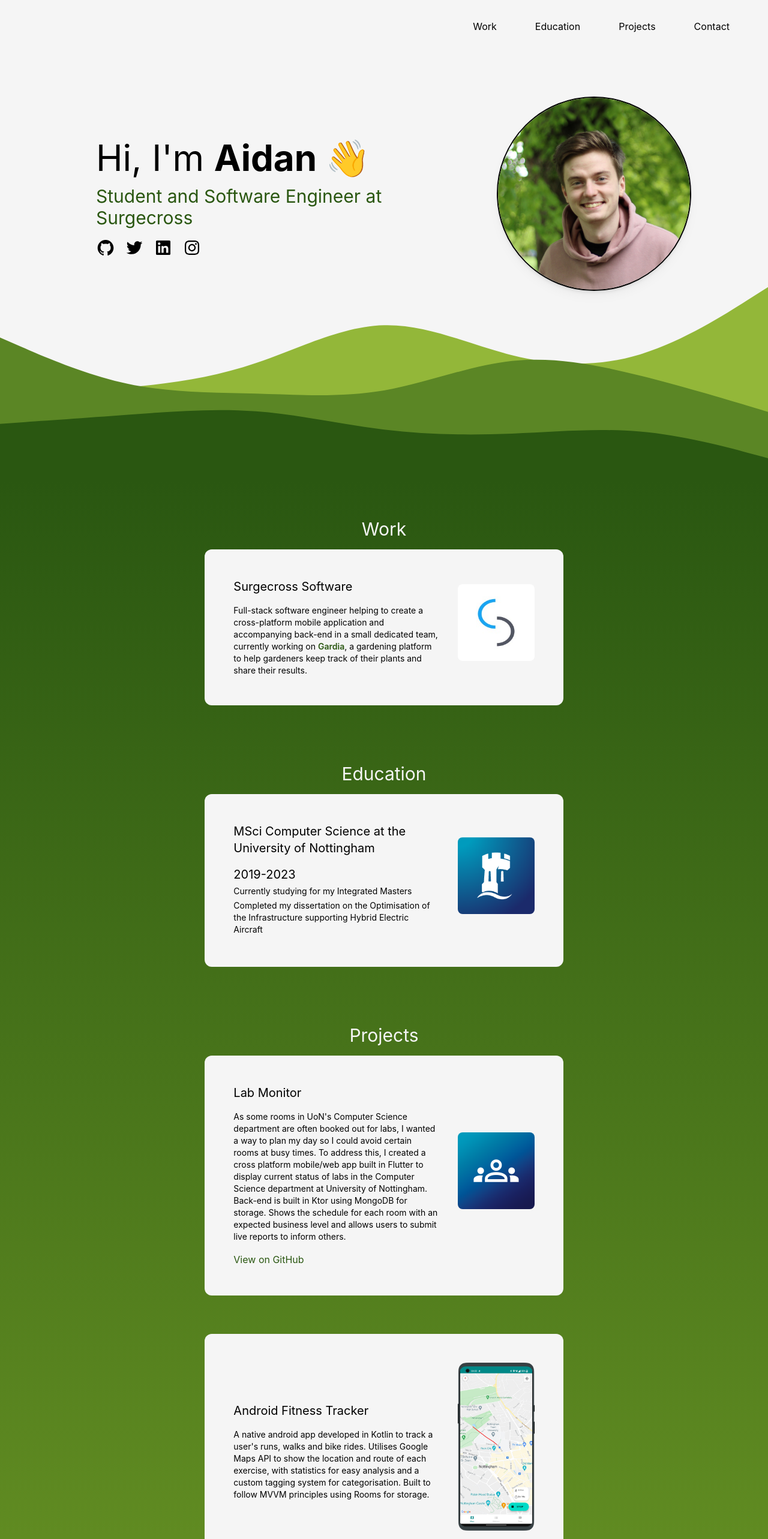
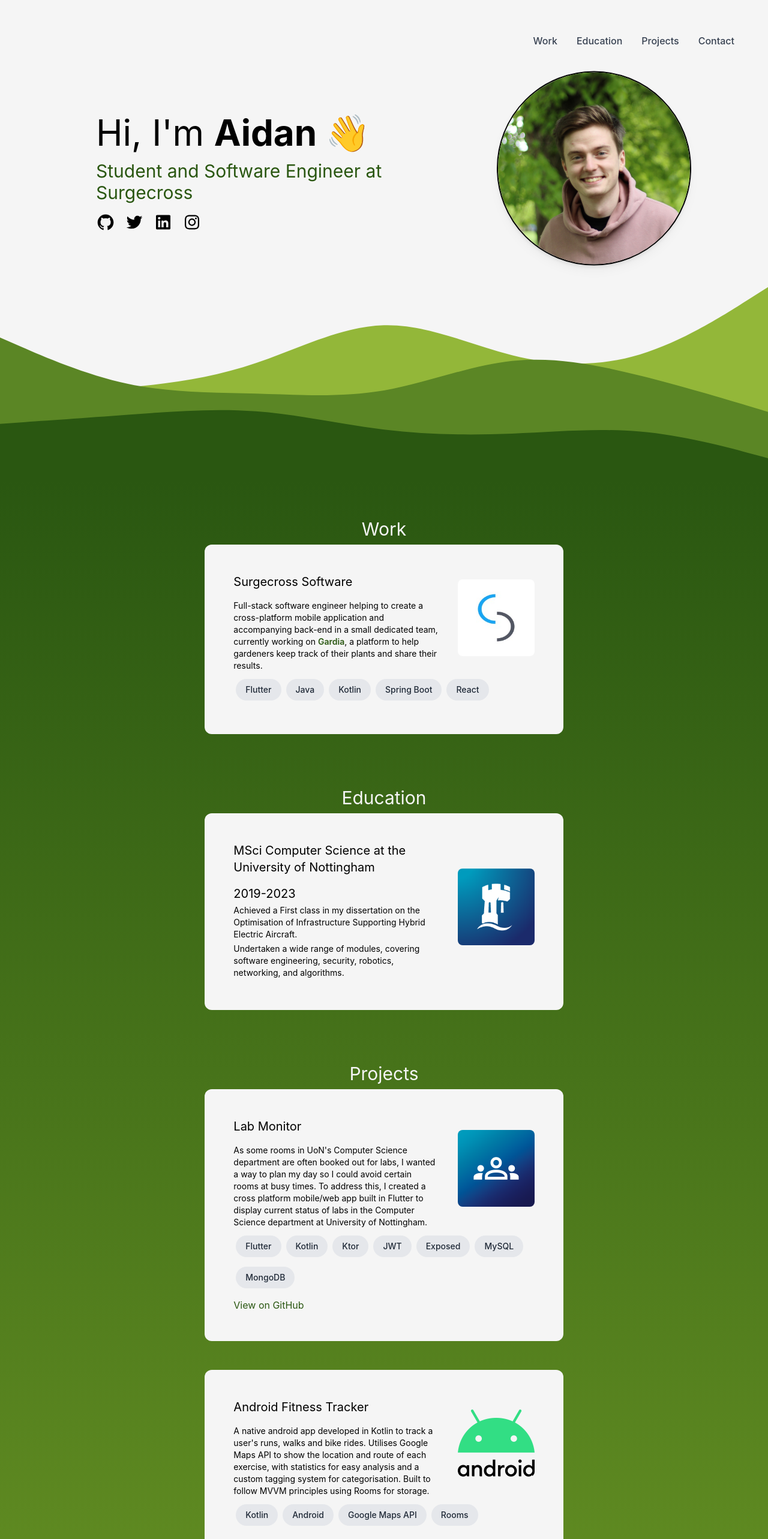
Before and after one commit to aidandagnall/aidandagnall.github.io, a React (Create React App) app: page / in a window 1280 px wide. Shown: the top 2566 px of the page at 60% size. Built offline with nearby package versions, Linux system fonts and the light colour scheme; the HTML template or start-up script is replaced by a standard one.

Commit message:
Add new navbar and pills

```diff
--- a/package.json
+++ b/package.json
@@ -6,6 +6,8 @@
     "@testing-library/jest-dom": "^5.16.4",
     "@testing-library/react": "^13.2.0",
     "@testing-library/user-event": "^13.5.0",
+    "flowbite": "^1.5.3",
+    "flowbite-react": "^0.1.11",
     "react": "^18.1.0",
     "react-dom": "^18.1.0",
     "react-router-dom": "^6.3.0",
--- a/src/components/NavBar.jsx
+++ b/src/components/NavBar.jsx
@@ -2,13 +2,31 @@ import '../App.css';
 
 function NavBar(props) {
     return (
-        <div className="flex flex-row sm:justify-end justify-center space-evenly space-x-16 py-8 px-16">
-            <a href='#work'>Work</a>
-            <a href='#education'>Education</a>
-            <a href='#projects'>Projects</a>
-            <a href='#contact'>Contact</a>
-        </div>
-    )
+    <nav class="border-gray-200 px-2 sm:px-4 py-2.5 rounded dark:bg-gray-900 z-50">
+    <div class="flex flex-wrap justify-end items-end mx-auto">
+    <button data-collapse-toggle="navbar-default" type="button" class="inline-flex items-center p-2 ml-3 text-sm text-gray-500 rounded-lg md:hidden hover:bg-gray-100 focus:outline-none focus:ring-2 focus:ring-gray-200 dark:text-gray-400 dark:hover:bg-gray-700 dark:focus:ring-gray-600" aria-controls="navbar-default" aria-expanded="false">
+      <span class="sr-only">Open main menu</span>
+      <svg class="w-6 h-6" aria-hidden="true" fill="currentColor" viewBox="0 0 20 20" xmlns="http://www.w3.org/2000/svg"><path fill-rule="evenodd" d="M3 5a1 1 0 011-1h12a1 1 0 110 2H4a1 1 0 01-1-1zM3 10a1 1 0 011-1h12a1 1 0 110 2H4a1 1 0 01-1-1zM3 15a1 1 0 011-1h12a1 1 0 110 2H4a1 1 0 01-1-1z" clip-rule="evenodd"></path></svg>
+    </button>
+    <div class="hidden absolute top-10 left-10 right-10 w-auto md:block md:w-auto" id="navbar-default">
+      <ul class="flex flex-col p-4 mt-4 mb-4 rounded-lg bg-white md:bg-transparent md:flex-row justify-end md:space-x-8 md:mt-0 font-medium md:border-0 dark:bg-gray-800 md:dark:bg-gray-900 dark:border-gray-700">
+        <li>
+          <a href="#work" class="block py-2 pr-4 pl-3 text-gray-700 rounded md:bg-transparent md:p-0 dark:text-white">Work</a>
+        </li>
+        <li>
+          <a href="#education" class="block py-2 pr-4 pl-3 text-gray-700 rounded md:hover:bg-transparent md:border-0 md:p-0 dark:text-gray-400 md:dark:hover:text-white dark:hover:bg-gray-700 dark:hover:text-white md:dark:hover:bg-transparent">Education</a>
+        </li>
+        <li>
+          <a href="#projects" class="block py-2 pr-4 pl-3 text-gray-700 rounded md:hover:bg-transparent md:border-0 md:p-0 dark:text-gray-400 md:dark:hover:text-white dark:hover:bg-gray-700 dark:hover:text-white md:dark:hover:bg-transparent">Projects</a>
+        </li>
+        <li>
+          <a href="#contact" class="block py-2 pr-4 pl-3 text-gray-700 rounded md:hover:bg-transparent md:border-0 md:p-0 dark:text-gray-400 md:dark:hover:text-white dark:hover:bg-gray-700 dark:hover:text-white md:dark:hover:bg-transparent">Contact</a>
+        </li>
+      </ul>
+    </div>
+  </div>
+</nav>
+)
 }
 
 export default NavBar
--- a/src/components/ProjectCard.jsx
+++ b/src/components/ProjectCard.jsx
@@ -1,13 +1,12 @@
 function ProjectCard(props) {
     return (
-        <div className="bg-bg md:mx-32 sm:mx-12 mx-4 my-8 rounded-xl md:p-12 p-8">
+        <div className="bg-bg md:mx-32 sm:mx-12 mx-6 my-6 rounded-xl md:p-12 p-8">
             <div className="flex flex-col justify-center">
 
                 <div className="flex sm:flex-row flex-col sm:justify-between justify-center sm:space-x-8 w-full">
                     <div className="flex flex-col space-y-4 my-auto">
                         <p className="text-xl sm:text-left text-center">{props.title}</p>
                         <p className="text-sm sm:text-left text-center">{props.description}</p>
-                        <ProjectLink link={props.link} />
                     </div>
                     <div className="flex shrink-0 my-auto justify-center sm:order-last order-first">
                         <img
@@ -17,15 +16,31 @@ function ProjectCard(props) {
                             />
                     </div>
                 </div>
+                <ProjectTags tags={props.tags} />
+                <ProjectLink link={props.link} />
             </div>
         </div>
     )
 }
 
+function ProjectTags(props) {
+    if (props.tags) {
+        return <div className="flex flex-row flex-wrap mt-1 justify-center sm:justify-start">
+            {props.tags.map((tag) =>
+                <div class="px-4 py-2 bg-gray-200 hover:bg-gray-300 text-gray-800 text-sm font-medium rounded-full mx-1 my-2">
+                    <p>
+                        {tag}
+                    </p>
+                </div>
+            )}
+        </div>
+    }
+}
+
 function ProjectLink(props) {
     if (props.link) {
         return (
-            <a href={props.link} className="sm:text-left text-center text-primary mt-4">
+            <a href={props.link} className="sm:text-left text-center text-primary mt-2">
                 View on GitHub
             </a>
         )
--- a/src/pages/Home.jsx
+++ b/src/pages/Home.jsx
@@ -4,7 +4,7 @@ import Contact from '../components/Contact';
 import Hero from '../components/Hero'
 import NavBar from '../components/NavBar';
 import ProjectCard from '../components/ProjectCard';
-import FitnessAppScreen from '../res/fitness_app_screen.png'
+import Android from '../res/android-icon.png'
 import SurgecrossIcon from '../res/surgecross.jpg'
 import LabMonitorIcon from '../res/app-logo.png'
 import NottinghamIcon from '../res/nottingham_cropped.png'
@@ -16,7 +16,7 @@ function Home(props) {
             <div className="flex flex-col relative bg-bg">
                 <div className="relative flex flex-col sm:h-screen h-min">
 
-                    <NavBar className='bg-bg absolute z-30 top-0 inset-x-0'/>
+                    <NavBar/>
                     <Parallax translateY={[-35, 40]} className='z-0 pointer-events-none'>
                         <Hero />
                     </Parallax>
@@ -28,8 +28,9 @@ function Home(props) {
                     <p className='text-3xl text-bg mx-auto -mb-4'>Work</p>
                     <ProjectCard
                         title="Surgecross Software"
-                        description={["Full-stack software engineer helping to create a cross-platform mobile application and accompanying back-end in a small dedicated team, currently working on ", <a className='text-primary font-semibold' href='https://gardia-app.com'>Gardia</a>, ", a gardening platform to help gardeners keep track of their plants and share their results."]}
+                        description={["Full-stack software engineer helping to create a cross-platform mobile application and accompanying back-end in a small dedicated team, currently working on ", <a className='text-primary font-semibold' href='https://gardia-app.com'>Gardia</a>, ", a platform to help gardeners keep track of their plants and share their results."]}
                         img={SurgecrossIcon}
+                        tags={['Flutter', 'Java', 'Kotlin', 'Spring Boot', 'React']}
                     />
                 </div>
                 <div id="education" className='flex flex-col pt-16 3xl:w-1/2 xl:w-2/3 lg:w-5/6 lg:mx-auto'>
@@ -38,8 +39,8 @@ function Home(props) {
                         title={[<span className='nowrap'>MSci Computer Science</span>, " at the ", <span className='nowrap'>University of Nottingham</span>]}
                         description={[
                             <p className='text-xl'>2019-2023</p>,
-                            <p className='my-1'>Currently studying for my Integrated Masters</p>,
-                            <p className='my-1'>Completed my dissertation on the Optimisation of the Infrastructure supporting Hybrid Electric Aircraft</p>,
+                            <p className='my-1'>Achieved a First class in my dissertation on the Optimisation of Infrastructure Supporting Hybrid Electric Aircraft.</p>,
+                            <p className='my-1'>Undertaken a wide range of modules, covering software engineering, security, robotics, networking, and algorithms.</p>,
                             ]}
                         img={NottinghamIcon}
                     />
@@ -48,22 +49,25 @@ function Home(props) {
                     <p className='text-3xl text-bg mx-auto -mb-4'>Projects</p>
                     <ProjectCard
                         title="Lab Monitor"
-                        description="As some rooms in UoN's Computer Science department are often booked out for labs, I wanted a way to plan my day so I could avoid certain rooms at busy times.
-                        To address this, I created a cross platform mobile/web app built in Flutter to display current status of labs in
-                        the Computer Science department at University of Nottingham. Back-end is built in Ktor using
-                        MongoDB for storage. Shows the schedule for each room with an expected business level and allows users
-                        to submit live reports to inform others."
+
+                        description="As some rooms in UoN's Computer Science department are often booked out for labs, I
+                        wanted a way to plan my day so I could avoid certain rooms at busy times.  To address this, I
+                        created a cross platform mobile/web app built in Flutter to display current status of labs in
+                        the Computer Science department at University of Nottingham."
+
                         img={LabMonitorIcon}
                         img_styling='rounded-3xl'
                         link='https://github.com/aidandagnall/lab_monitor_client'
+                        tags={['Flutter', 'Kotlin', 'Ktor', 'JWT', 'Exposed', 'MySQL', 'MongoDB']}
                     />
                     <ProjectCard
                         title='Android Fitness Tracker'
                         description="A native android app developed in Kotlin to track a user's runs, walks and bike rides.
                         Utilises Google Maps API to show the location and route of each exercise, with statistics for easy analysis and a custom
                         tagging system for categorisation. Built to follow MVVM principles using Rooms for storage."
-                        img={FitnessAppScreen}
+                        img={Android}
                         img_styling='object-scale-down'
+                        tags={['Kotlin', 'Android', 'Google Maps API', 'Rooms' ]}
                     />
                     <ProjectCard
                         title='eCommerce Site with Packt'
@@ -71,14 +75,17 @@ function Home(props) {
                         Built in Laravel to interact with their existing infrastructure, using JWTs for authentication."
                         img='https://www.packtpub.com/images/logo-new.svg'
                         img_styling='rounded-none'
+                        tags={['Laravel', 'Postgres', 'JWT', 'Docker', 'TailwindCSS']}
                     />
                     <ProjectCard
                         title='Advent of Code'
                         description='As a big fan of programming challenges, December is an exciting time of year. Advent
-                        of Code is a series of coding challenges released daily during the lead up to Christmas. I have attempted
-                        these in previous years in C, Python and Kotlin.'
+                        of Code is a series of coding challenges released daily during the lead up to Christmas. In 2021, I
+                        created a leaderboard to compete against other members of the CS department, which was a great way
+                        to create connections across year groups with shared interests.'
                         img={AoC}
                         link='https://github.com/aidandagnall/advent'
+                        tags={['C', 'Python', 'Kotlin']}
                     />
                 </div>
 
--- a/tailwind.config.js
+++ b/tailwind.config.js
@@ -1,6 +1,8 @@
 module.exports = {
   content: [
     "./src/**/*.{js,jsx,ts,tsx}",
+    "./node_modules/flowbite/**/*.js",
+    'node_modules/flowbite-react/**/*.{js,jsx,ts,tsx}'
   ],
   darkMode: 'media', // or 'class'
   theme: {
@@ -957,5 +959,7 @@ module.exports = {
     'active',
     'disabled',
   ],
-  plugins: [],
+  plugins: [
+    require('flowbite/plugin')
+  ],
 }
```
Also changed, not shown: src/res/android-icon.png (added), 1 other file (tests, documents, lock files or other folders).
